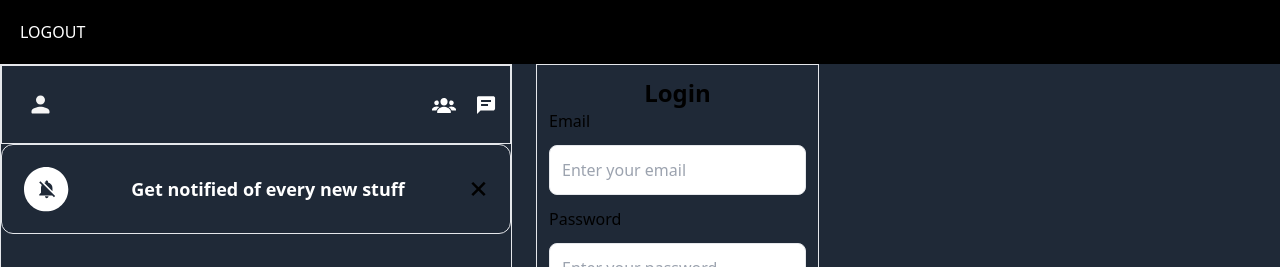
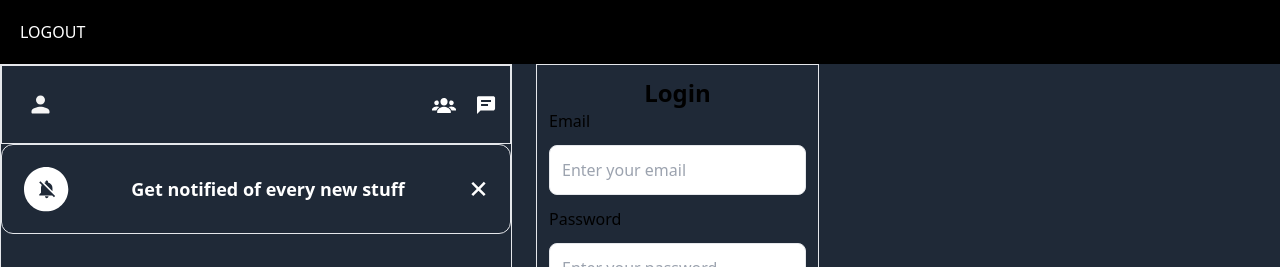
Before and after one commit to amaben2020/whatsapp-clone-fe, a React (Create React App) app: page /login in a window 1280 px wide. Shown: the top 267 px of the page. Built offline with nearby package versions, Linux system fonts and the light colour scheme.

Commit message:
creating notification component

```diff
--- a/src/components/Notification/Notification.jsx
+++ b/src/components/Notification/Notification.jsx
@@ -15,7 +15,7 @@ const Notification = ({ text }) => {
           <p className="text-lg font-bold text-white"> {text} </p>
 
           <button onClick={handleShowNotification}>
-            <CloseIcon />
+            <CloseIcon className="fill-white" />
           </button>
         </div>
       )}
```
